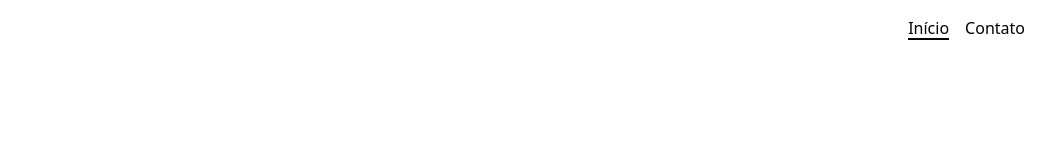
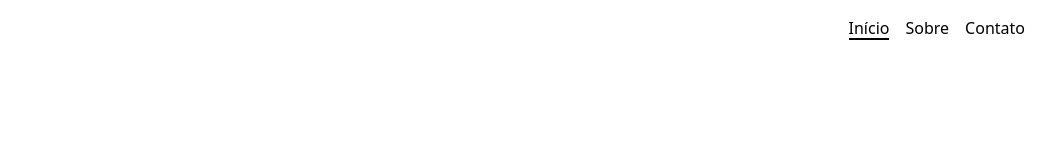
Before and after one commit to nascjoao/nascjoao.github.io, an Astro site: page / in a window 1280 px wide. Shown: the top 148 px of the page, without its empty margins (239-1280 px from the left). Built offline with nearby package versions, Linux system fonts and the light colour scheme; Astro itself is replaced by a stand-in of ours.

Commit message:
feat: Add "Sobre" link to header navigation

```diff
--- a/src/components/header.astro
+++ b/src/components/header.astro
@@ -25,6 +25,18 @@ const { pathname } = Astro.url;
                 <a href="/">Início</a>
                 {
                     pathname === "/" && (
+                        <div
+                            aria-hidden="true"
+                            class="absolute bottom-0 left-0 w-full h-0.5 bg-black"
+                            transition:name="tab-underline"
+                        />
+                    )
+                }
+            </li>
+            <li class="relative">
+                <a href="/sobre">Sobre</a>
+                {
+                    pathname === "/sobre" && (
                         <div
                             aria-hidden="true"
                             class="absolute bottom-0 left-0 w-full h-0.5 bg-black"
```
